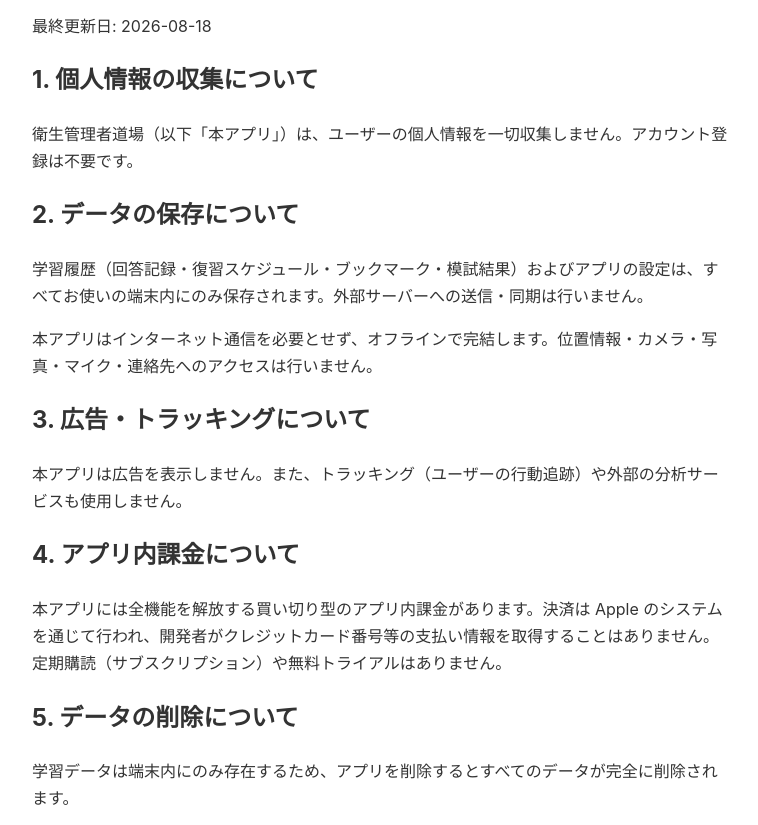
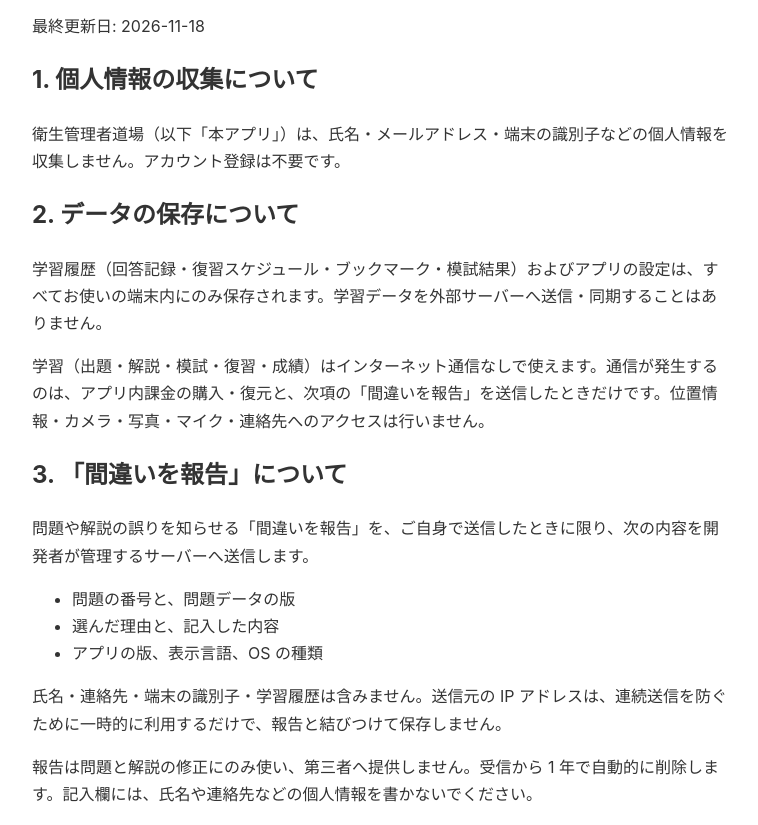
Before and after one commit to Naname0109/eiseidojo-pages, a plain HTML site: page privacy.html in a window 1280 px wide. Shown: the part 84-909 px from the top of the page, without its empty margins (258-1016 px from the left). Drawn offline with Linux system fonts and the light colour scheme.

Commit message:
プライバシーポリシーに「間違いを報告」の送信内容を追記し、紹介文を「学習は通信なしで使えます」に直す

```diff
--- a/privacy.html
+++ b/privacy.html
@@ -5,25 +5,35 @@
 <style>body{font-family:-apple-system,BlinkMacSystemFont,sans-serif;max-width:700px;margin:0 auto;padding:24px;line-height:1.7;color:#333}h1{font-size:1.5rem}@media(prefers-color-scheme:dark){body{background:#1a1a1a;color:#e0e0e0}a{color:#6cacff}}</style>
 </head><body>
 <h1>プライバシーポリシー</h1>
-<p>最終更新日: 2026-08-18</p>
+<p>最終更新日: 2026-11-18</p>
 
 <h2>1. 個人情報の収集について</h2>
-<p>衛生管理者道場（以下「本アプリ」）は、ユーザーの個人情報を一切収集しません。アカウント登録は不要です。</p>
+<p>衛生管理者道場（以下「本アプリ」）は、氏名・メールアドレス・端末の識別子などの個人情報を収集しません。アカウント登録は不要です。</p>
 
 <h2>2. データの保存について</h2>
-<p>学習履歴（回答記録・復習スケジュール・ブックマーク・模試結果）およびアプリの設定は、すべてお使いの端末内にのみ保存されます。外部サーバーへの送信・同期は行いません。</p>
-<p>本アプリはインターネット通信を必要とせず、オフラインで完結します。位置情報・カメラ・写真・マイク・連絡先へのアクセスは行いません。</p>
+<p>学習履歴（回答記録・復習スケジュール・ブックマーク・模試結果）およびアプリの設定は、すべてお使いの端末内にのみ保存されます。学習データを外部サーバーへ送信・同期することはありません。</p>
+<p>学習（出題・解説・模試・復習・成績）はインターネット通信なしで使えます。通信が発生するのは、アプリ内課金の購入・復元と、次項の「間違いを報告」を送信したときだけです。位置情報・カメラ・写真・マイク・連絡先へのアクセスは行いません。</p>
 
-<h2>3. 広告・トラッキングについて</h2>
+<h2>3. 「間違いを報告」について</h2>
+<p>問題や解説の誤りを知らせる「間違いを報告」を、ご自身で送信したときに限り、次の内容を開発者が管理するサーバーへ送信します。</p>
+<ul>
+<li>問題の番号と、問題データの版</li>
+<li>選んだ理由と、記入した内容</li>
+<li>アプリの版、表示言語、OS の種類</li>
+</ul>
+<p>氏名・連絡先・端末の識別子・学習履歴は含みません。送信元の IP アドレスは、連続送信を防ぐために一時的に利用するだけで、報告と結びつけて保存しません。</p>
+<p>報告は問題と解説の修正にのみ使い、第三者へ提供しません。受信から 1 年で自動的に削除します。記入欄には、氏名や連絡先などの個人情報を書かないでください。</p>
+
+<h2>4. 広告・トラッキングについて</h2>
 <p>本アプリは広告を表示しません。また、トラッキング（ユーザーの行動追跡）や外部の分析サービスも使用しません。</p>
 
-<h2>4. アプリ内課金について</h2>
+<h2>5. アプリ内課金について</h2>
 <p>本アプリには全機能を解放する買い切り型のアプリ内課金があります。決済は Apple のシステムを通じて行われ、開発者がクレジットカード番号等の支払い情報を取得することはありません。定期購読（サブスクリプション）や無料トライアルはありません。</p>
 
-<h2>5. データの削除について</h2>
-<p>学習データは端末内にのみ存在するため、アプリを削除するとすべてのデータが完全に削除されます。</p>
+<h2>6. データの削除について</h2>
+<p>学習データは端末内にのみ存在するため、アプリを削除するとすべてのデータが完全に削除されます。送信した報告は、受信から 1 年で自動的に削除されます。</p>
 
-<h2>6. ポリシーの変更</h2>
+<h2>7. ポリシーの変更</h2>
 <p>本ポリシーを変更する場合は、本ページにて告知します。</p>
 
 <h2>お問い合わせ</h2>
```
Also changed, not shown: index.html (+1 -1 lines).
